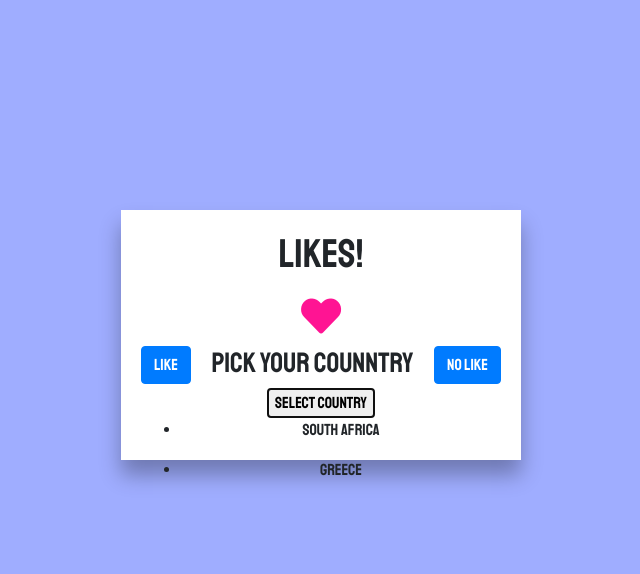
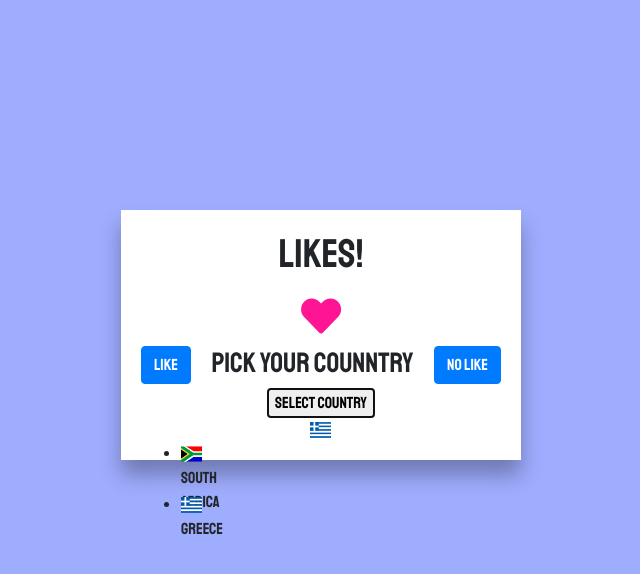
Before and after one commit to tony2tones/likes, an Angular app: page / in a window 1280 px wide. Both pictures are taken after a click on the button "Select Country". Shown: the top 574 px of the page, without its empty margins (349-989 px from the left). Built offline with nearby package versions, Linux system fonts and the light colour scheme; no server answers.

Commit message:
updated packages managed to add country flags with css

```diff
--- a/package.json
+++ b/package.json
@@ -22,7 +22,7 @@
     "@angular/router": "~7.2.0",
     "bootstrap": "^4.3.1",
     "core-js": "^2.5.4",
-    "flag-icon-css": "^3.4.6",
+    "flag-icon-css": "^3.5.0",
     "font-awesome": "^4.7.0",
     "ngx-bootstrap": "^4.0.1",
     "ngx-toastr": "^10.0.4",
--- a/src/app/components/country-selector/country-selector.component.css
+++ b/src/app/components/country-selector/country-selector.component.css
@@ -0,0 +1,4 @@
+.list-item {
+    width: 40px;
+    height: 35px;
+}
--- a/src/app/components/country-selector/country-selector.component.html
+++ b/src/app/components/country-selector/country-selector.component.html
@@ -1,10 +1,13 @@
 <h3>Pick your counntry</h3>
 
 <button (click)="openDropdown()">Select Country</button>
+<div>
+  <i class="flag-icon flag-icon-gr"></i>
+</div>
 <div class="dropdown" *ngIf="show">
   <div *ngFor="let country of countries">
-    <ul>
-      <li><span class="flag-icon flag-icon-{{ country.code }}"></span>{{ country.name }}</li>
+    <ul class="list-item">
+      <li ><span class="flag-icon flag-icon-{{ country.code }}"></span>{{ country.name }}</li>
     </ul>
   </div>
 </div>
--- a/src/index.html
+++ b/src/index.html
@@ -8,6 +8,7 @@
 
   <meta name="viewport" content="width=device-width, initial-scale=1">
   <link rel="icon" type="image/x-icon" href="favicon.ico">
+  <link href="https://cdnjs.cloudflare.com/ajax/libs/flag-icon-css/3.5.0/css/flag-icon.min.css" rel="stylesheet">
   <link href="https://fonts.googleapis.com/css?family=Staatliches" rel="stylesheet">
   <!-- <link rel="stylesheet" href="path/to/font-awesome/css/font-awesome.min.css"> -->
   <!-- https://cdnjs.cloudflare.com/ajax/libs/flag-icon-css/3.4.6/css/flag-icon.min.cs/s -->
```
Also changed, not shown: 1 other file (tests, documents, lock files or other folders).
